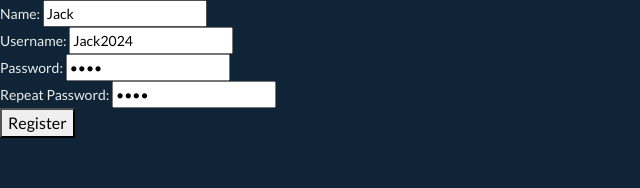
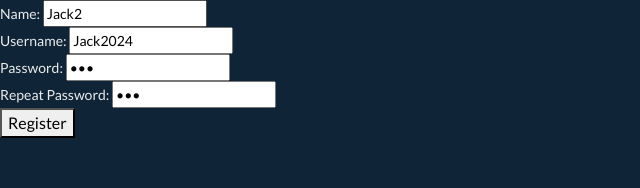
Before and after one commit to abdulmoiz99/angular-meanGames, an Angular app: page /home in a window 1280 px wide. Shown: the top 188 px of the page, without its empty margins (0-640 px from the left). Built offline with nearby package versions, Linux system fonts and the light colour scheme.

Commit message:
With template refference

```diff
--- a/src/app/app.component.html
+++ b/src/app/app.component.html
@@ -1 +1 @@
-<app-template2-way-binding></app-template2-way-binding>
+<app-template-with-template-reference-component></app-template-with-template-reference-component>
--- a/src/app/app.component.ts
+++ b/src/app/app.component.ts
@@ -6,11 +6,12 @@ import { FooterComponent } from './footer/footer.component';
 import { HomeComponent } from './home/home.component';
 import { ReactiveComponent } from './reactive/reactive.component';
 import { Template2WayBindingComponent } from './template2-way-binding/template2-way-binding.component';
+import { TemplateWithTemplateReferenceComponentComponent } from './template-with-template-reference-component/template-with-template-reference-component.component';
 
 @Component({
   selector: 'app-root',
   standalone: true,
-  imports: [RouterOutlet, NavigationComponent, FooterComponent, HomeComponent, ReactiveComponent, Template2WayBindingComponent],
+  imports: [RouterOutlet, NavigationComponent, FooterComponent, HomeComponent, ReactiveComponent, Template2WayBindingComponent, TemplateWithTemplateReferenceComponentComponent],
   templateUrl: './app.component.html',
   styleUrl: './app.component.css'
 })
--- /dev/null
+++ b/src/app/template-with-template-reference-component/template-with-template-reference-component.component.html
@@ -0,0 +1,27 @@
+<form #registrationForm="ngForm" (ngSubmit)="register(registrationForm)">
+    <div>
+        <label>
+            Name:
+            <input name="name" id="name" placeholder="Your name" ngModel>
+        </label>
+    </div>
+    <div>
+        <label>
+            Username:
+            <input name="username" id="username" placeholder="Username" ngModel>
+        </label>
+    </div>
+    <div>
+        <label>
+            Password:
+            <input type="password" name="password" id="password" placeholder="Password" ngModel>
+        </label>
+    </div>
+    <div>
+        <label>
+            Repeat Password:
+            <input type="password" name="passwordRepeat" id="passwordRepeat" placeholder="Password" ngModel>
+        </label>
+    </div>
+    <button type=" submit">Register</button>
+</form>
--- /dev/null
+++ b/src/app/template-with-template-reference-component/template-with-template-reference-component.component.ts
@@ -0,0 +1,40 @@
+import { Component, OnInit, ViewChild } from '@angular/core';
+import { FormsModule, NgForm } from '@angular/forms';
+
+@Component({
+  selector: 'app-template-with-template-reference-component',
+  standalone: true,
+  imports: [FormsModule],
+  templateUrl: './template-with-template-reference-component.component.html',
+  styleUrl: './template-with-template-reference-component.component.css'
+})
+export class TemplateWithTemplateReferenceComponentComponent implements OnInit {
+  @ViewChild("registrationForm")
+  registrationForm!: NgForm
+
+  constructor() { }
+
+  ngOnInit(): void {
+    setTimeout(() => {
+      console.log("registration form values", this.registrationForm)
+      this.registrationForm.setValue({ name: "Jack2", username: "Jack2024", password: "123", passwordRepeat: "123" })
+    }, 0)
+  }
+
+  // user = {
+  //   name: "Jack",
+  //   username: "Jack2024",
+  //   password: "J123",
+  //   passwordRepeat: "J123"
+  // }
+
+  register(form: NgForm) {
+    console.log("Register is clicked")
+    console.log(form.value)
+
+    // console.log("name is", this.user.name)
+    // console.log("username is", this.user.username)
+    // console.log("password is", this.user.password)
+    // console.log("passwordRepeat is", this.user.passwordRepeat)
+  }
+}
```
Also changed, not shown: src/app/template-with-template-reference-component/template-with-template-reference-component.component.css (added).
